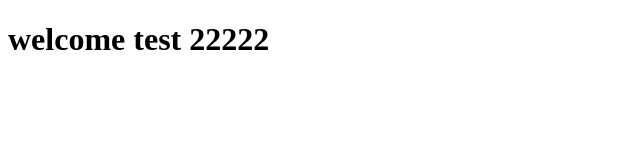
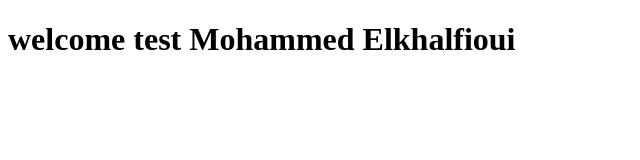
Before and after one commit to Mohammed-khalfioui/Mohammed-khalfioui.github.io, a plain HTML site: page index.html in a window 1280 px wide. Shown: the whole page, without its empty margins (0-640 px from the left). Drawn offline with Linux system fonts and the light colour scheme.

Commit message:
Update index.html

```diff
--- a/index.html
+++ b/index.html
@@ -7,6 +7,6 @@
     <title>Document</title>
 </head>
 <body>
-    <h1>welcome test 22222</h1>
+    <h1>welcome test Mohammed Elkhalfioui</h1>
 </body>
 </html>
```
